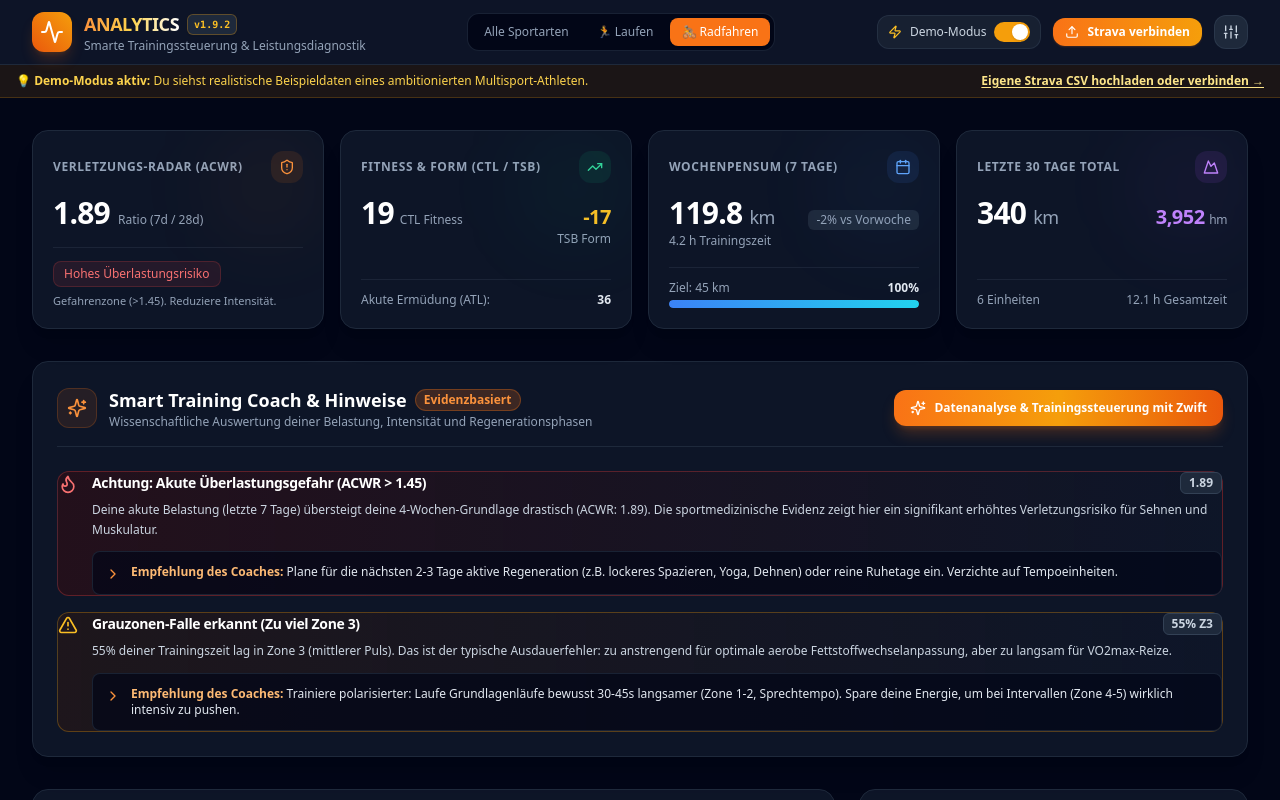
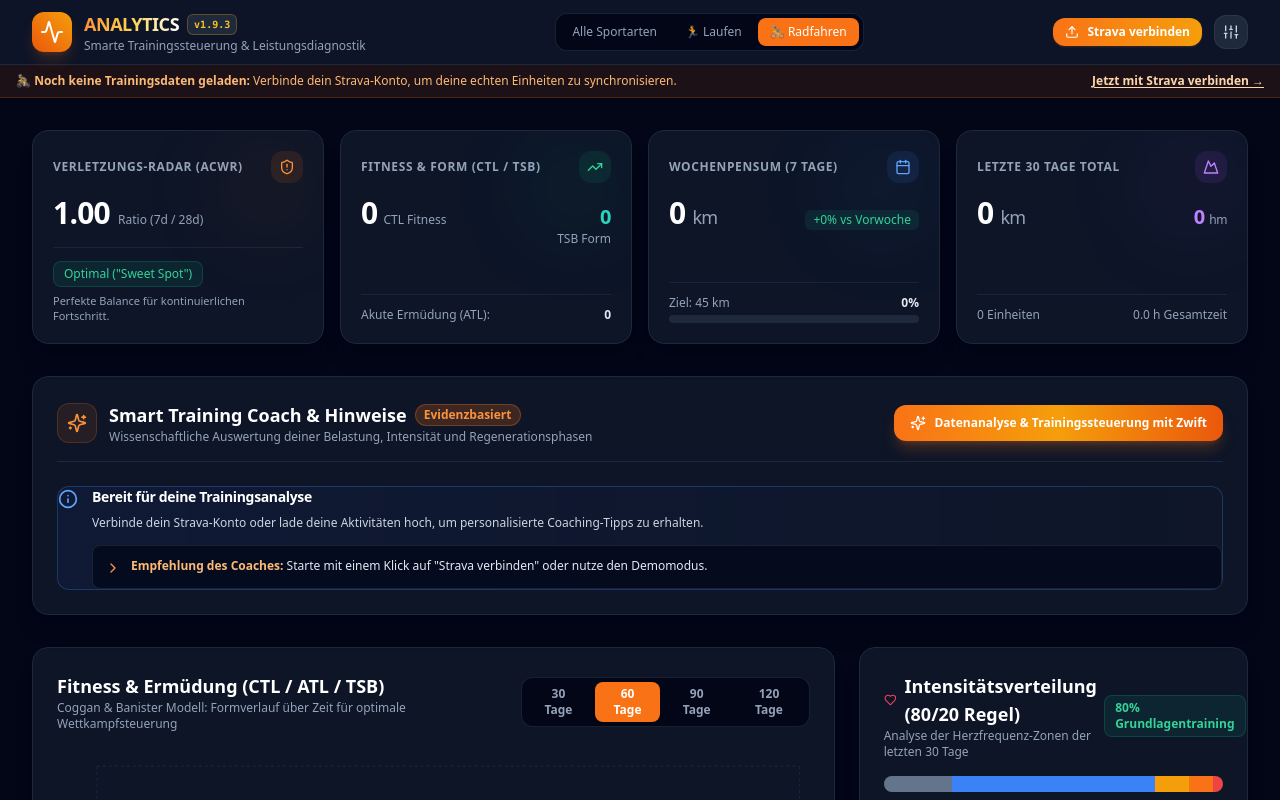
Before and after one commit to Jobacke/strava-analytics, a React (Vite) app: page / in a window 1280 px wide. Shown: the top 800 px of the page. Built offline with nearby package versions, Linux system fonts and the light colour scheme.

Commit message:
chore: Remove Demo-Modus toggle and mock data fallback v1.9.3

```diff
--- a/package.json
+++ b/package.json
@@ -1,7 +1,7 @@
 {
   "name": "analytics",
   "private": true,
-  "version": "1.9.2",
+  "version": "1.9.3",
   "type": "module",
   "scripts": {
     "dev": "vite",
--- a/src/App.tsx
+++ b/src/App.tsx
@@ -11,7 +11,6 @@
   isRunningActivity,
 } from './utils/trainingMath';
 import { analyzeTrainingCoach } from './utils/coachEngine';
-import { generateMockActivities } from './data/mockActivities';
 import {
   getStoredStravaConfig,
   getStoredActivities,
@@ -40,10 +39,6 @@
 export function App() {
   const [stravaConfig, setStravaConfig] = useState<StravaConfig | null>(() => getStoredStravaConfig());
   const [userActivities, setUserActivities] = useState<StravaActivity[] | null>(() => getStoredActivities());
-  const [isDemoMode, setIsDemoMode] = useState<boolean>(() => {
-    // If no real activities or config stored, start in demo mode so the user sees live analytics right away
-    return !getStoredActivities() && !getStoredStravaConfig();
-  });
 
   const [settings, setSettings] = useState<UserAthleteSettings>(() => {
     const raw = localStorage.getItem('strava_pulse_settings');
@@ -59,11 +54,8 @@
   const [isSyncing, setIsSyncing] = useState<boolean>(false);
   const [oauthStatus, setOauthStatus] = useState<string | null>(null);
 
-  // Generate demo data once
-  const mockActivities = useMemo(() => generateMockActivities(), []);
-
-  // Active activity dataset based on mode and filter
-  const baseActivities = isDemoMode ? mockActivities : (userActivities || []);
+  // Active activity dataset based on user's stored Strava activities
+  const baseActivities = userActivities || [];
 
   const filteredActivities = useMemo(() => {
     if (sportFilter === 'ALL') return baseActivities;
@@ -84,7 +76,6 @@
       exchangeOAuthCode(tempClientId, tempClientSecret, code)
         .then(async (config) => {
           setStravaConfig(config);
-          setIsDemoMode(false);
           setOauthStatus('Synchronisiere Aktivitäten...');
           const activities = await fetchStravaActivities(1000);
           setUserActivities(activities);
@@ -110,7 +101,6 @@
       const activities = await fetchStravaActivities(1000);
       setUserActivities(activities);
       saveStoredActivities(activities);
-      setIsDemoMode(false);
       setOauthStatus(`Sync abgeschlossen: ${activities.length} Aktivitäten geladen!`);
       setTimeout(() => setOauthStatus(null), 3000);
     } catch (err: any) {
@@ -131,7 +121,6 @@
   const handleActivitiesLoaded = (activities: StravaActivity[]) => {
     setUserActivities(activities);
     saveStoredActivities(activities);
-    setIsDemoMode(false);
   };
 
   // Training load analytics calculations (90 days)
@@ -196,8 +185,6 @@
     <div className="min-h-screen bg-slate-950 text-slate-100 flex flex-col font-sans">
       {/* Navbar */}
       <Navbar
-        isDemoMode={isDemoMode}
-        onToggleDemoMode={() => setIsDemoMode(!isDemoMode)}
         onOpenConnectModal={() => setIsConnectModalOpen(true)}
         onOpenSettingsModal={() => setIsSettingsModalOpen(true)}
         stravaConfig={stravaConfig}
@@ -215,18 +202,18 @@
         </div>
       )}
 
-      {/* Demo Banner */}
-      {isDemoMode && (
-        <div className="bg-amber-500/10 border-b border-amber-500/20 px-4 py-2">
+      {/* Connection Hint Banner when no data is loaded yet */}
+      {!stravaConfig && baseActivities.length === 0 && (
+        <div className="bg-orange-500/10 border-b border-orange-500/20 px-4 py-2">
           <div className="max-w-7xl mx-auto flex items-center justify-between text-xs">
-            <span className="text-amber-300">
-              💡 <strong>Demo-Modus aktiv:</strong> Du siehst realistische Beispieldaten eines ambitionierten Multisport-Athleten.
+            <span className="text-orange-300">
+              🚴 <strong>Noch keine Trainingsdaten geladen:</strong> Verbinde dein Strava-Konto, um deine echten Einheiten zu synchronisieren.
             </span>
             <button
               onClick={() => setIsConnectModalOpen(true)}
-              className="text-amber-200 hover:text-white font-semibold underline underline-offset-2 ml-3"
+              className="text-orange-200 hover:text-white font-semibold underline underline-offset-2 ml-3"
             >
-              Eigene Strava CSV hochladen oder verbinden &rarr;
+              Jetzt mit Strava verbinden &rarr;
             </button>
           </div>
         </div>
--- a/src/components/Navbar.tsx
+++ b/src/components/Navbar.tsx
@@ -1,11 +1,9 @@
 import React from 'react';
-import { Activity, Sliders, Upload, RefreshCw, Zap, ShieldCheck } from 'lucide-react';
+import { Activity, Sliders, Upload, RefreshCw, ShieldCheck } from 'lucide-react';
 import { StravaConfig } from '../services/stravaApi';
 import { APP_VERSION } from '../version';
 
 interface NavbarProps {
-  isDemoMode: boolean;
-  onToggleDemoMode: () => void;
   onOpenConnectModal: () => void;
   onOpenSettingsModal: () => void;
   stravaConfig: StravaConfig | null;
@@ -17,8 +15,6 @@
 }
 
 export const Navbar: React.FC<NavbarProps> = ({
-  isDemoMode,
-  onToggleDemoMode,
   onOpenConnectModal,
   onOpenSettingsModal,
   stravaConfig,
@@ -26,7 +22,6 @@
   isSyncing,
   sportFilter,
   onSportFilterChange,
-  activitiesCount,
 }) => {
   return (
     <header className="sticky top-0 z-40 bg-slate-900/90 backdrop-blur-md border-b border-slate-800">
@@ -88,29 +83,8 @@
 
           {/* Right Action Buttons */}
           <div className="flex items-center gap-2 sm:gap-3">
-            {/* Demo Mode Toggle Switch */}
-            <div className="flex items-center gap-2 bg-slate-800/60 px-2.5 py-1.5 rounded-xl border border-slate-700/50">
-              <Zap className={`w-3.5 h-3.5 ${isDemoMode ? 'text-amber-400' : 'text-slate-400'}`} />
-              <span className="text-xs font-medium text-slate-300 hidden lg:inline">
-                {isDemoMode ? 'Demo-Modus' : 'Echte Daten'}
-              </span>
-              <button
-                onClick={onToggleDemoMode}
-                className={`relative inline-flex h-5 w-9 shrink-0 cursor-pointer rounded-full border-2 border-transparent transition-colors duration-200 ease-in-out focus:outline-none ${
-                  isDemoMode ? 'bg-amber-500' : 'bg-slate-700'
-                }`}
-                title="Zwischen Demodaten und eigenen Strava-Daten wechseln"
-              >
-                <span
-                  className={`pointer-events-none inline-block h-4 w-4 transform rounded-full bg-white shadow ring-0 transition duration-200 ease-in-out ${
-                    isDemoMode ? 'translate-x-4' : 'translate-x-0'
-                  }`}
-                />
-              </button>
-            </div>
-
             {/* Sync Button if connected */}
-            {stravaConfig && !isDemoMode && onSyncStrava && (
+            {stravaConfig && onSyncStrava && (
               <button
                 onClick={onSyncStrava}
                 disabled={isSyncing}
@@ -126,12 +100,12 @@
             <button
               onClick={onOpenConnectModal}
               className={`flex items-center gap-2 px-3 py-1.5 rounded-xl text-xs font-semibold transition shadow-sm ${
-                stravaConfig && !isDemoMode
+                stravaConfig
                   ? 'bg-emerald-500/10 text-emerald-400 border border-emerald-500/30 hover:bg-emerald-500/20'
                   : 'bg-gradient-to-r from-orange-500 to-amber-500 hover:from-orange-600 hover:to-amber-600 text-white shadow-orange-500/20'
               }`}
             >
-              {stravaConfig && !isDemoMode ? (
+              {stravaConfig ? (
                 <>
                   <ShieldCheck className="w-3.5 h-3.5 text-emerald-400" />
                   <span className="hidden sm:inline">Verbunden: {stravaConfig.athleteName || 'Strava'}</span>
--- a/src/version.ts
+++ b/src/version.ts
@@ -1,3 +1,3 @@
-export const APP_VERSION = 'v1.9.2';
-export const APP_RELEASE_NAME = 'Pure Antigravity & Claude Coach Edition';
+export const APP_VERSION = 'v1.9.3';
+export const APP_RELEASE_NAME = '100% Live Strava Data Edition';
 export const APP_BUILD_DATE = '2026-10-27';
```
